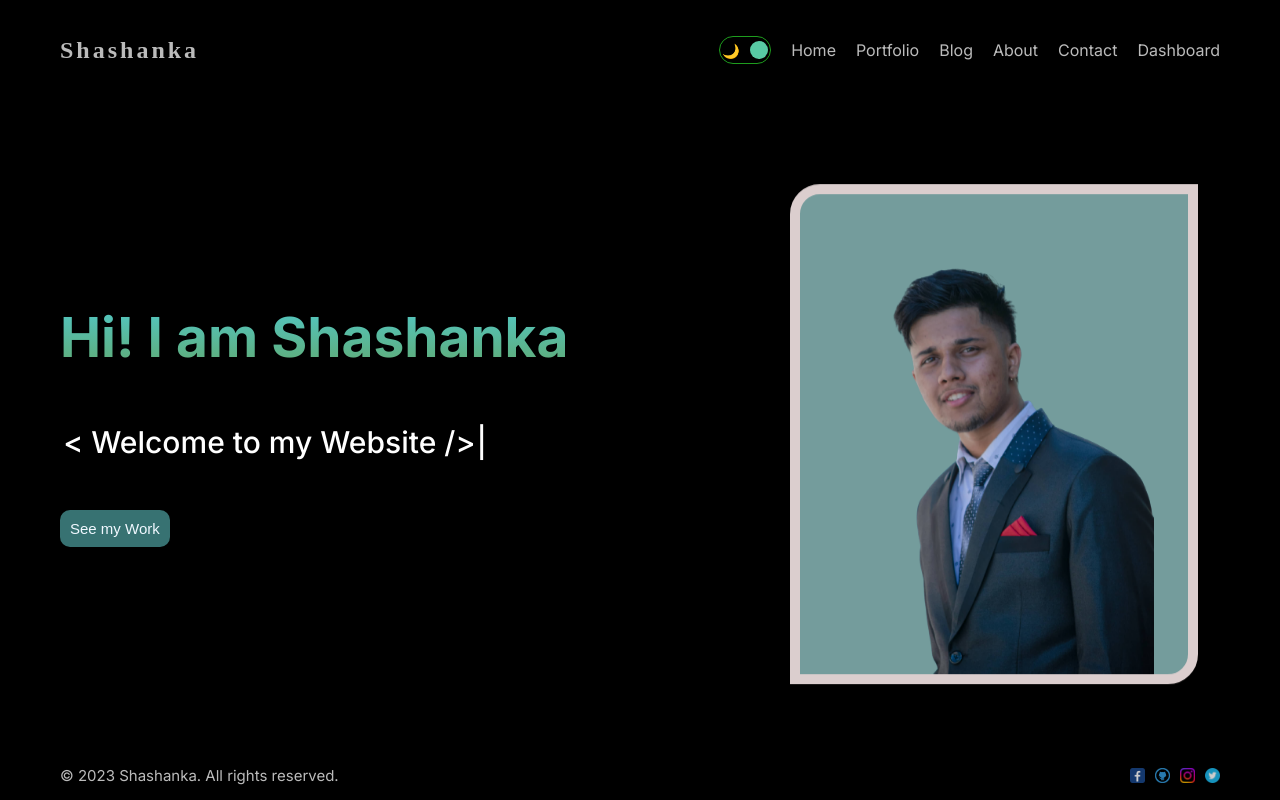
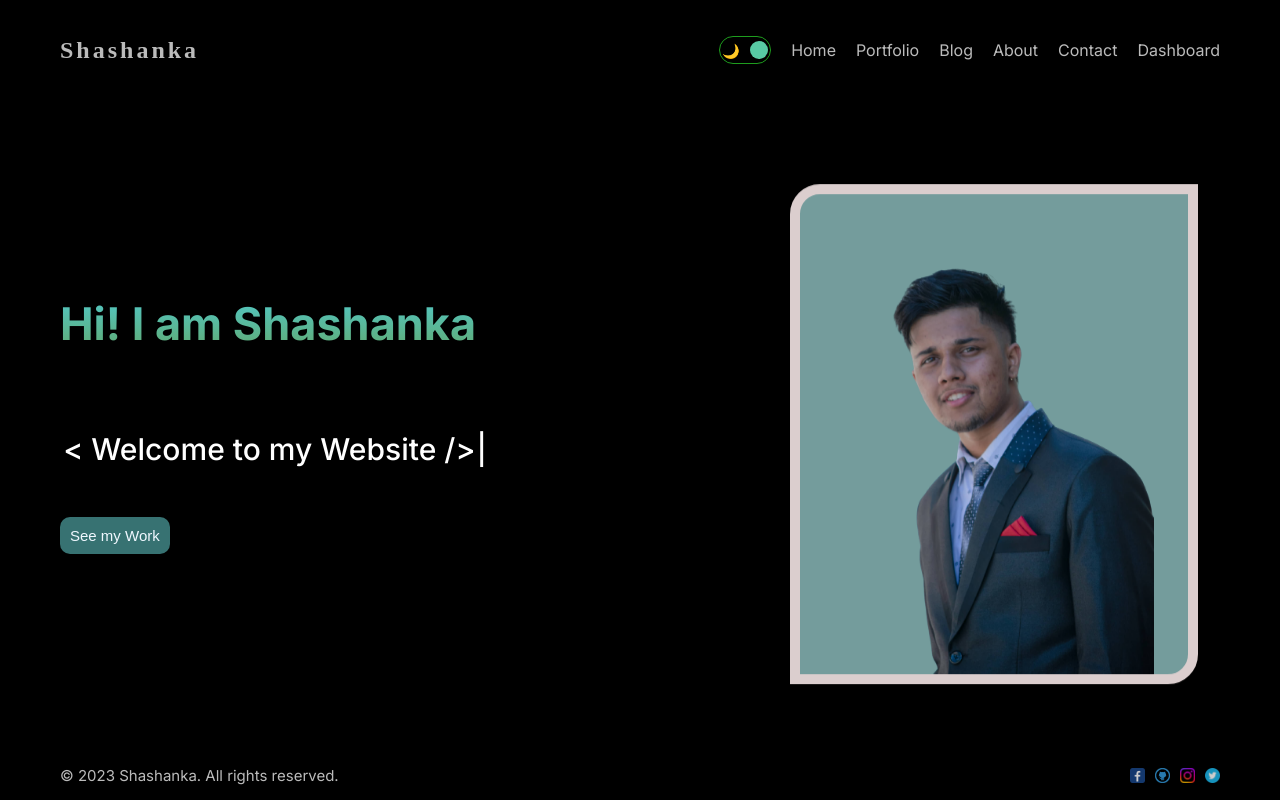
Before and after one commit to Shashanka10/PersonalPortfolio, a Next.js app: page / in a window 1280 px wide. Built offline with nearby package versions, Linux system fonts and the light colour scheme; no server answers; a web font is replaced by a local one.

Commit message:
blog error

```diff
--- a/src/app/blog/[id]/page.jsx
+++ b/src/app/blog/[id]/page.jsx
@@ -4,7 +4,7 @@ import Image from 'next/image'
 import {notFound} from "next/navigation"
 
 async function getData(id) {
-  const res = await fetch(`next-js-learn-rose.vercel.app/api/posts/${id}`,
+  const res = await fetch(`http://localhost:3000/api/posts/${id}`,
   { cache: 'no-store' ,
   });
 
--- a/src/app/page.module.css
+++ b/src/app/page.module.css
@@ -12,14 +12,13 @@
   gap: 50px;
 }
 .item h1{
-  position: absolute;
-  font-size: 55px;
+  font-size: 45px;
   background: linear-gradient(to bottom ,rgb(82, 200, 200),rgb(96, 170, 114) );
   -webkit-background-clip: text;
   -webkit-text-fill-color: transparent;
 }
 .item h2{
-  margin-top: 4em;
+  margin-top: 1em;
   color: rgb(255, 255, 255);
   text-align: center;
   font-size: 30px;
```
